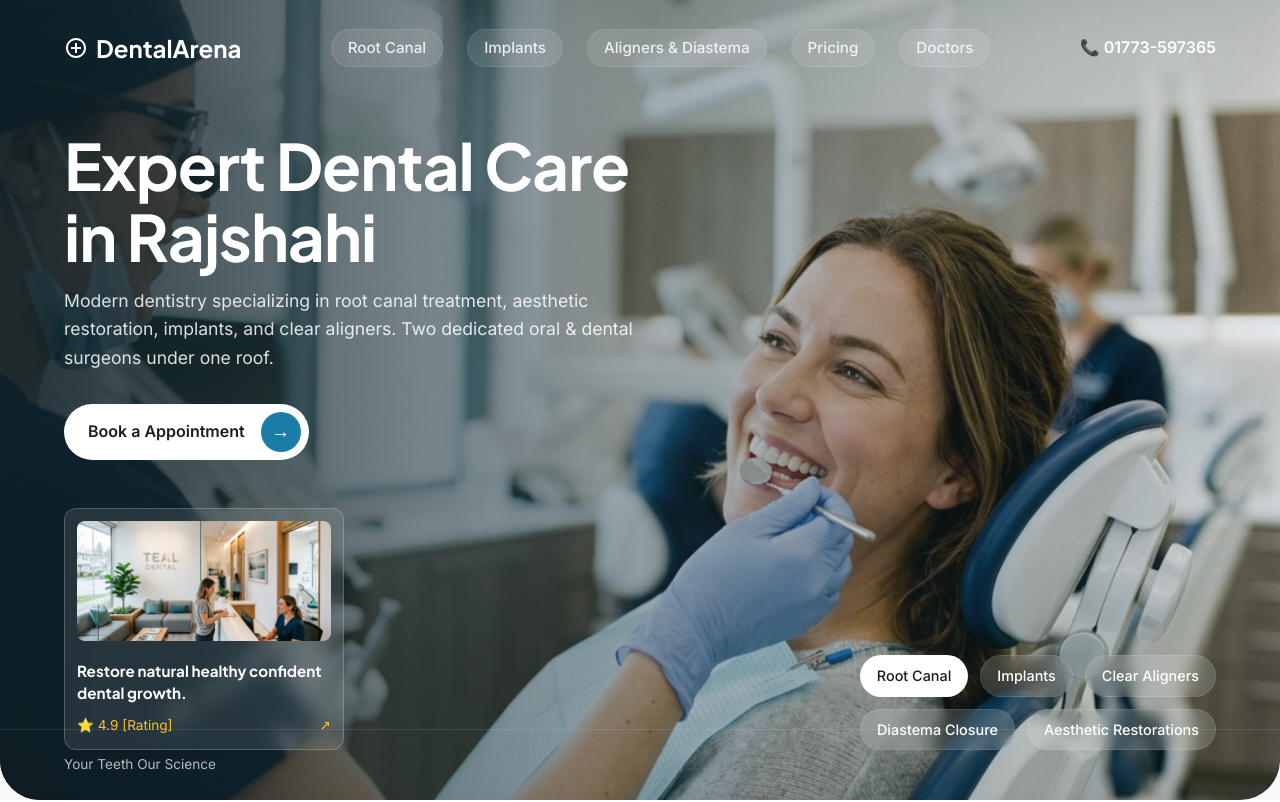
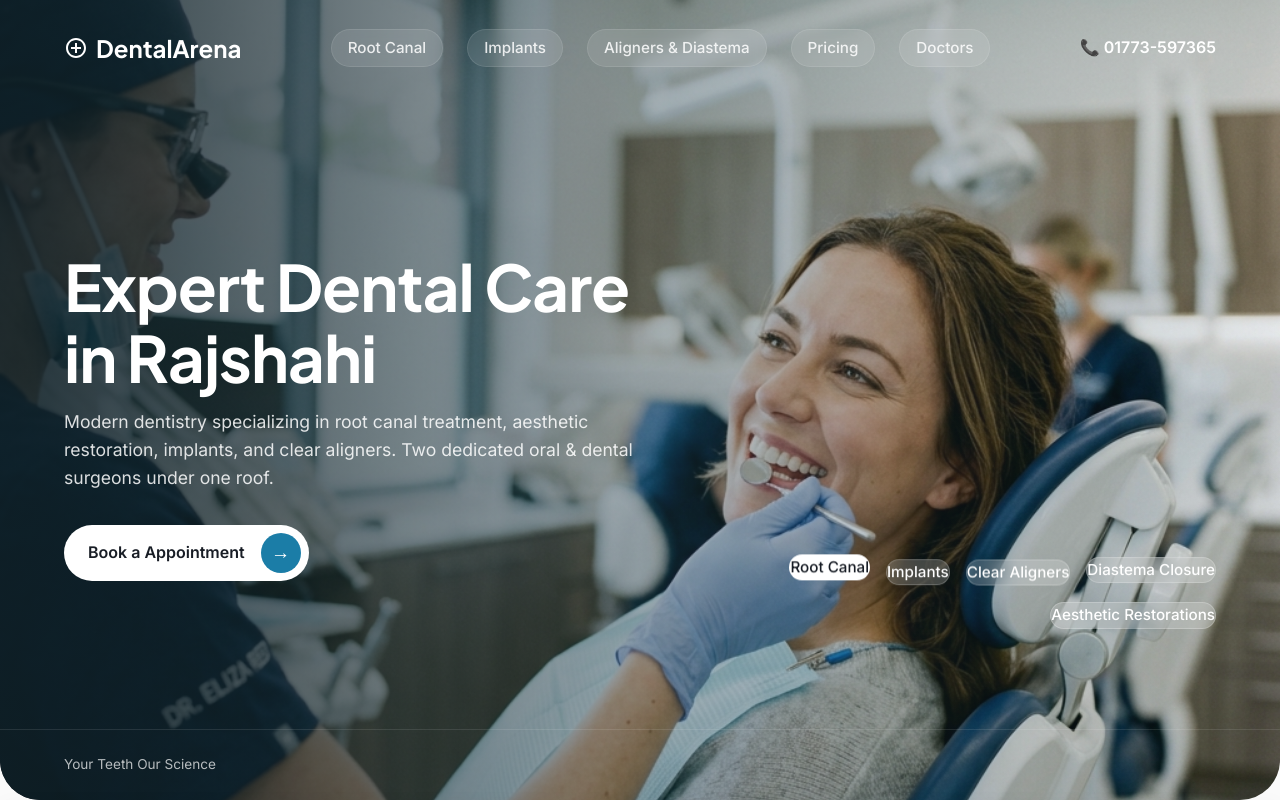
Before and after one commit to farad-alam/DentalArena, a Next.js app: page / in a window 1280 px wide. Shown: the top 802 px of the page. Built offline with nearby package versions, Linux system fonts and the light colour scheme.

Commit message:
style: remove hero review card and animate glassmorphic tags

```diff
--- a/src/app/page.module.css
+++ b/src/app/page.module.css
@@ -125,23 +125,37 @@
   z-index: 2;
   display: flex;
   flex-wrap: wrap;
-  gap: var(--spacing-3);
+  gap: var(--spacing-4);
   justify-content: flex-end;
-  max-width: 400px;
+  max-width: 450px;
+}
+
+@keyframes floatTag {
+  0% { transform: translateY(0); }
+  50% { transform: translateY(-8px); }
+  100% { transform: translateY(0); }
 }
 
 .tag {
-  background: rgba(255, 255, 255, 0.15);
-  backdrop-filter: blur(8px);
-  border: 1px solid rgba(255, 255, 255, 0.1);
+  background: rgba(255, 255, 255, 0.2);
+  backdrop-filter: blur(12px);
+  -webkit-backdrop-filter: blur(12px);
+  border: 1px solid rgba(255, 255, 255, 0.2);
   color: var(--color-white);
-  padding: var(--spacing-2) var(--spacing-4);
+  padding: var(--spacing-3) var(--spacing-5);
   border-radius: 50px;
-  font-size: 0.9rem;
+  font-size: 0.95rem;
   font-weight: 500;
-  transition: background 0.2s;
+  transition: background 0.3s, transform 0.3s;
   cursor: default;
+  animation: floatTag 5s ease-in-out infinite;
 }
+
+.servicesTags .tag:nth-child(1) { animation-delay: 0s; }
+.servicesTags .tag:nth-child(2) { animation-delay: 1s; }
+.servicesTags .tag:nth-child(3) { animation-delay: 2s; }
+.servicesTags .tag:nth-child(4) { animation-delay: 0.5s; }
+.servicesTags .tag:nth-child(5) { animation-delay: 1.5s; }
 
 .tagActive {
   background: var(--color-white);
@@ -149,7 +163,7 @@
 }
 
 .tag:hover:not(.tagActive) {
-  background: rgba(255, 255, 255, 0.25);
+  background: rgba(255, 255, 255, 0.3);
 }
 
 .bottomBar {
--- a/src/app/page.tsx
+++ b/src/app/page.tsx
@@ -27,15 +27,6 @@ export default function Home() {
               Book a Appointment
               <span className={styles.heroButtonIcon}>→</span>
             </Link>
-
-            <div className={styles.floatingCard}>
-              <img src="/images/clinic_bg.png" alt="Dental Care" className={styles.floatingCardThumb} />
-              <h3 className={styles.floatingCardTitle}>Restore natural healthy confident dental growth.</h3>
-              <div className={styles.floatingCardFooter}>
-                <span>⭐ 4.9 [Rating]</span>
-                <span>↗</span>
-              </div>
-            </div>
           </div>
 
           {/* Right Tags */}
```
